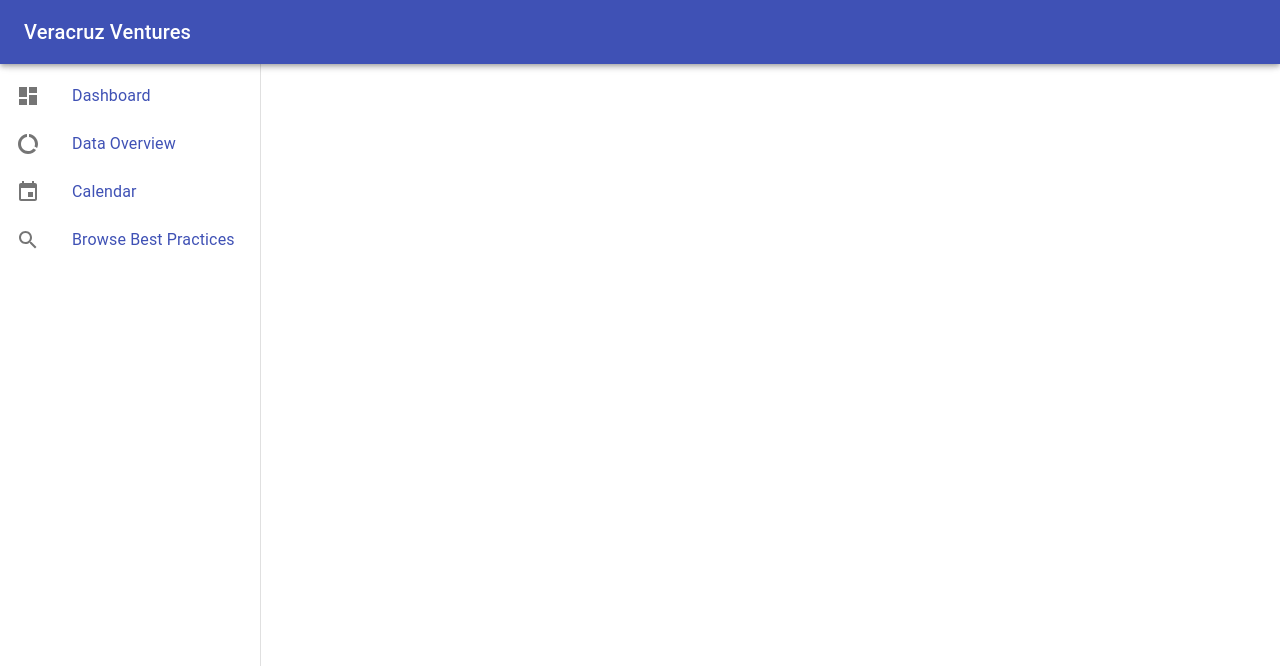
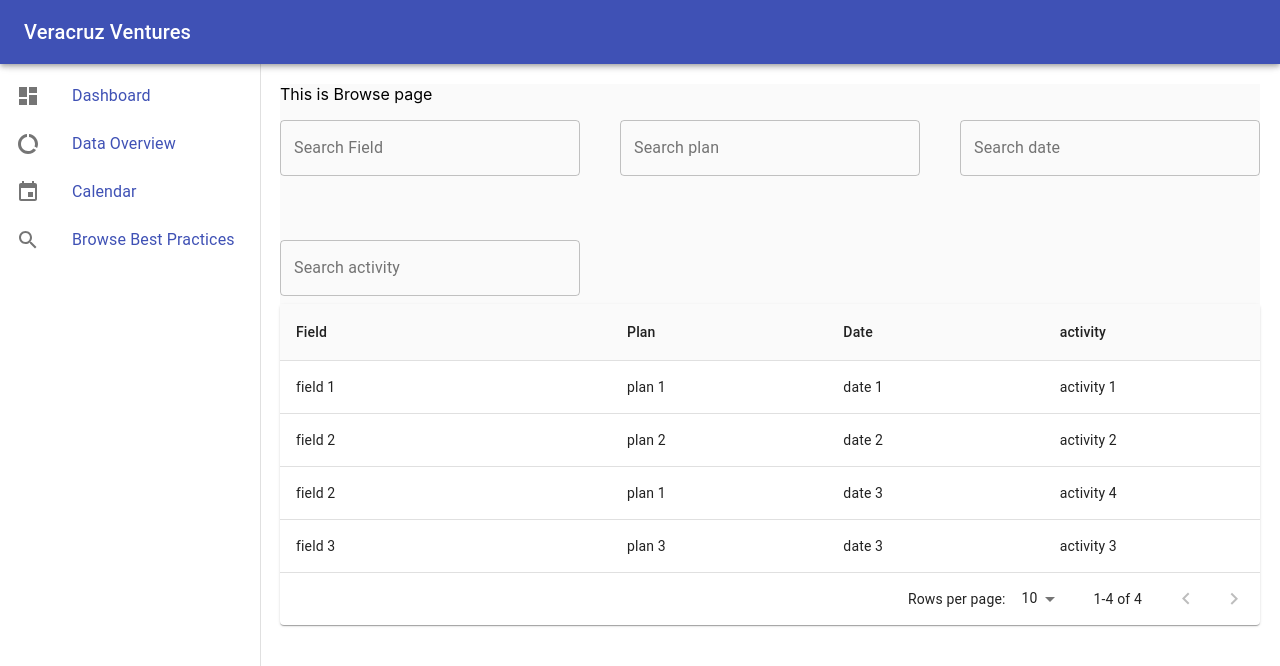
Before and after one commit to camillevo/CSE120_VeracruzVentures, a React (Create React App) app in the folder veracruz-ventures/: page /browse in a window 1280 px wide. Shown: the top 666 px of the page. Built offline with nearby package versions, Linux system fonts and the light colour scheme.

Commit message:
Search feature works for all search boxes

```diff
--- a/veracruz-ventures/package.json
+++ b/veracruz-ventures/package.json
@@ -5,9 +5,11 @@
   "dependencies": {
     "@material-ui/core": "^4.11.0",
     "@material-ui/icons": "^4.9.1",
+    "@material-ui/lab": "^4.0.0-alpha.56",
     "@testing-library/jest-dom": "^4.2.4",
     "@testing-library/react": "^9.5.0",
     "@testing-library/user-event": "^7.2.1",
+    "axios": "^0.21.0",
     "frappe-gantt-react": "^0.2.2",
     "material-ui": "^0.20.2",
     "material-ui-icons": "^1.0.0-beta.36",
--- a/veracruz-ventures/src/App.js
+++ b/veracruz-ventures/src/App.js
@@ -1,15 +1,18 @@
 import React from 'react';
 import './App.css';
 import Toolbar from '@material-ui/core/Toolbar';
-
 import PermanentDrawerLeft from './components/Drawer';
 import NavBar from './components/NavBar';
 import { onClick } from '@material-ui/system';
 import Dashboard from './pages/Dashboard';
 import DataOverview from './pages/Data';
 import Calendar from './pages/Calendar';
+import Browse from './pages/Browse';
 import { BrowserRouter as Router, Route, Switch } from "react-router-dom";
 import { makeStyles } from '@material-ui/core/styles';
+
+
+import Axios from "axios";
 
 const useStyles = makeStyles((theme) => ({
   root: {
@@ -22,6 +25,17 @@ const useStyles = makeStyles((theme) => ({
 }));
 
 function App() {
+
+  Axios({
+    method: "GET",
+    url: "http://localhost:5000/",
+    headers: {
+      "Content-Type": "application/json"
+    }
+  }).then(res => {
+    console.log(res.data.message);
+  });
+
   const classes = useStyles();
   return (
     <div className={classes.root}>
@@ -33,6 +47,7 @@ function App() {
           <Route exact path="/dashboard" exact component={() => <Dashboard />} />
           <Route path="/data" component={DataOverview} />
           <Route exact path="/calendar" component={Calendar} />
+          <Route exact path="/browse" component={Browse} />
         </div>
       </Router>
     </div>
--- a/veracruz-ventures/src/components/Drawer.js
+++ b/veracruz-ventures/src/components/Drawer.js
@@ -37,7 +37,7 @@ const itemsList = [
     {
       text: "Browse Best Practices",
       icon: <SearchIcon />,
-      url: "/",
+      url: "/browse",
       //onClick: () => history.push("/contact")
     },
   ]
--- a/veracruz-ventures/src/pages/Browse.js
+++ b/veracruz-ventures/src/pages/Browse.js
@@ -50,9 +50,8 @@ const BrowseBestPractice = () => {
         activity: ""
     });
 
-    const handleChange = (e, values) => {
-      alert("id: " + e.currentTarget.id + ", value: " + values);
-      setVars(prevVars => ({ ...prevVars, [e.currentTarget.id]: values }));
+    const handleChange = (e, values, id) => {
+      setVars(prevVars => ({ ...prevVars, [id]: values }));
     }
 
     const onTagsChange = (event, values) => {
@@ -60,15 +59,6 @@ const BrowseBestPractice = () => {
       setOutput(values);
       alert(values);
     }
-
-    const returnValue = () => {
-      alert(change)
-      return change;
-    }
-    // const handleChange = (event, input) =>{
-    //   // setOutput(input);
-    //   console.log(input);
-    // };
 
     const handleChangePage = (event, newPage) => {
       setPage(newPage);
@@ -89,11 +79,7 @@ const BrowseBestPractice = () => {
         id="field"
         freeSolo
         options={rows.map((option) => option.field)}
-        // onInputChange = {() => {
-        //   handleChange(event,'field');
-        // }}
-        name="field"
-        onInputChange={handleChange}
+        onInputChange={(e, v) => handleChange(e, v, "field")}
 
         renderInput={(params) => (
           <TextField {...params} label="Search Field" margin="normal" variant="outlined" />
@@ -109,13 +95,11 @@ const BrowseBestPractice = () => {
         freeSolo
 
         options={rows.map((option) => option.plan)}
-        onInputChange={onTagsChange}
+        onInputChange={(e, v) => handleChange(e, v, "plan")}
         renderInput={(params) => (
           <TextField {...params} label="Search plan" margin="normal" variant="outlined" />
         )}
 
-        //value={this.state.value}
-        //onInputChange = {console.log(this.state.value)
       />
       </div>
       </Grid>
@@ -125,7 +109,7 @@ const BrowseBestPractice = () => {
         id="search date"
         freeSolo
         options={rows.map((option) => option.date)}
-        onInputChange={onTagsChange}
+        onInputChange={(e, v) => handleChange(e, v, "date")}
         renderInput={(params) => (
           <TextField {...params} label="Search date" margin="normal" variant="outlined" />
         )}
@@ -140,7 +124,7 @@ const BrowseBestPractice = () => {
         id="search activity"
         freeSolo
         options={rows.map((option) => option.activity)}
-        onInputChange={onTagsChange}
+        onInputChange={(e, v) => handleChange(e, v, "activity")}
         renderInput={(params) => (
           <TextField {...params} label="Search activity" margin="normal" variant="outlined" />
         )}
@@ -149,10 +133,6 @@ const BrowseBestPractice = () => {
       </div>
       </Grid>
     </Grid>
-
-
-
-
 
       <Paper className={classes.root}>
       <TableContainer className={classes.container}>
@@ -172,16 +152,13 @@ const BrowseBestPractice = () => {
           </TableHead>
           <TableBody>
             {rows.slice(page * rowsPerPage, page * rowsPerPage + rowsPerPage).map((row) => {
-              const value = row.field;
+              for(let key in vars) {
+                  let value = vars[key];
+                  if (value != "" && row[key] != value) {
+                    return;
+                  }
+              }
 
-
-              if (value != change){
-                return
-
-
-
-
-              } else {
               return (
                 <TableRow hover role="checkbox" tabIndex={-1} key={row.code}>
                   {columns.map((column) => {
@@ -194,8 +171,8 @@ const BrowseBestPractice = () => {
                   })}
                 </TableRow>
               );
+            })
         }
-            })}
           </TableBody>
         </Table>
       </TableContainer>
@@ -212,3 +189,5 @@ const BrowseBestPractice = () => {
     </div>
     );
 };
+
+export default BrowseBestPractice;
```
Also changed, not shown: 2 other files (tests, documents, lock files or other folders). Lines whose indentation alone changed are shown as unchanged.
